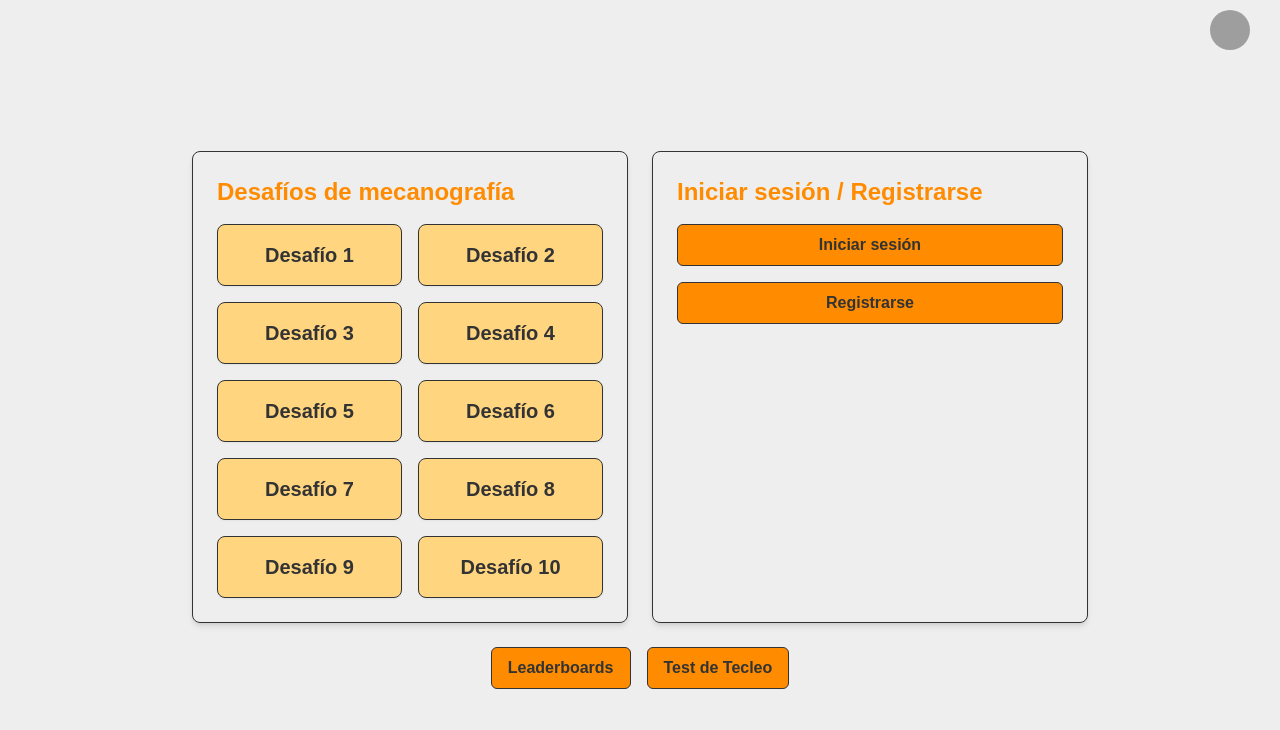
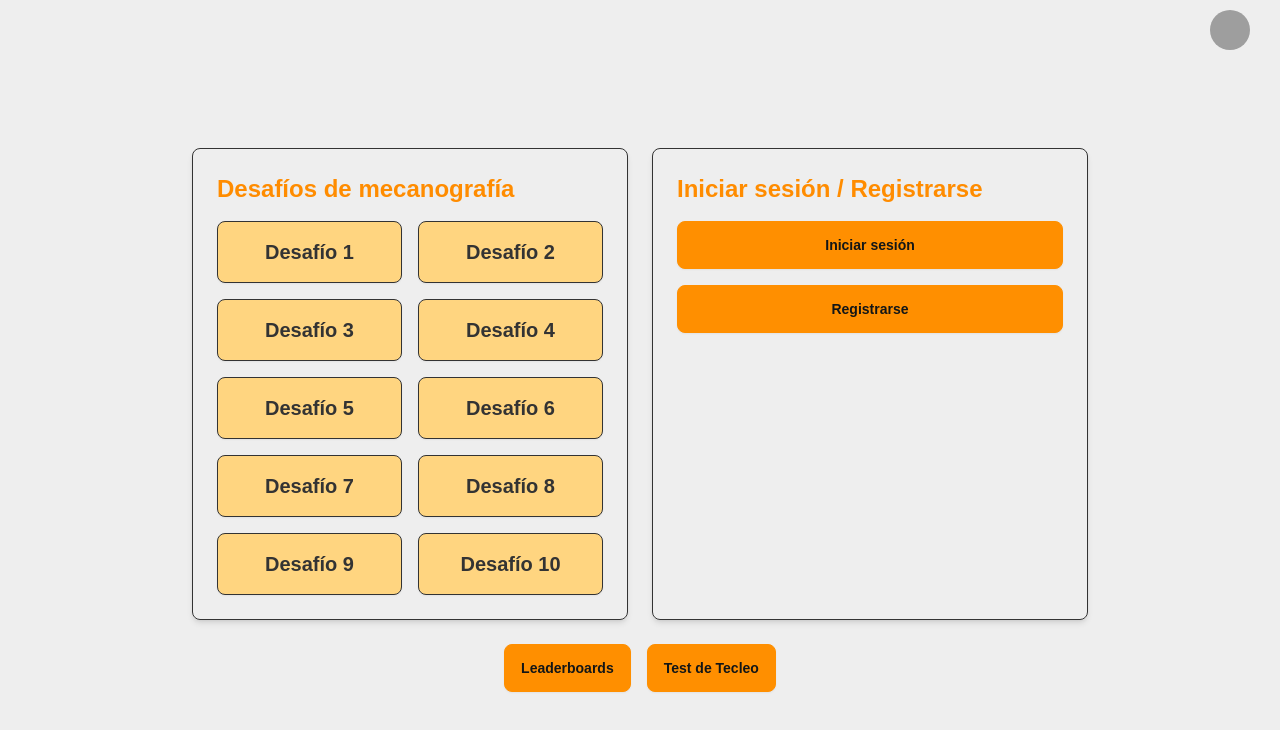
Before and after one commit to francohenker/aux-typing, a React (Create React App) app in the folder frontend/: page / in a window 1280 px wide. Shown: the top 730 px of the page. Built offline with nearby package versions, Linux system fonts and the light colour scheme; grey boxes are pictures that could not be loaded.

Commit message:
added daisyui component library & change css buttons

```diff
--- a/frontend/package.json
+++ b/frontend/package.json
@@ -10,6 +10,7 @@
     "buffer": "^6.0.3",
     "crypto": "^1.0.1",
     "crypto-browserify": "^3.12.0",
+    "daisyui": "^4.12.10",
     "jsonwebtoken": "^9.0.2",
     "jwa": "^2.0.0",
     "node": "^22.7.0",
--- a/frontend/src/pages/App.js
+++ b/frontend/src/pages/App.js
@@ -41,10 +41,10 @@ function App() {
             <div className="bg-white p-6 rounded-lg shadow-md border border-black">
               <h2 className="text-2xl font-bold mb-4 text-orange-600">Iniciar sesión / Registrarse</h2>
               <div className="flex flex-col space-y-4">
-                <button className="bg-orange-500 font-semibold text-white px-4 py-2 rounded-md border border-black hover:bg-orange-600 focus:outline-none" onClick={() => window.location.href = '/LoginPage'}>
+                <button className="btn btn-primary" onClick={() => window.location.href = '/LoginPage'}>
                   Iniciar sesión
                 </button>
-                <button className="bg-orange-200 font-semibold text-white px-4 py-2 rounded-md border border-black hover:bg-orange-300 focus:outline-none" onClick={() => window.location.href = '/RegisterPage'}>
+                <button className="btn btn-primary" onClick={() => window.location.href = '/RegisterPage'}>
                   Registrarse
                 </button>
               </div>
@@ -54,12 +54,12 @@ function App() {
           {/* Botones para Leaderboard y Test de Tecleo */}
           <div className="w-full max-w-4xl mt-6 flex justify-center space-x-4 font-semibold">
             <Link to="/leaderboards">
-              <button className="bg-orange-500 text-white px-4 py-2 rounded-md border border-black hover:bg-orange-600">
+              <button className="btn btn-primary">
                 Leaderboards
               </button>
             </Link>
             <Link to="/typing-test">
-              <button className="bg-orange-500 text-white px-4 py-2 rounded-md border border-black hover:bg-orange-600">
+              <button className="btn btn-primary">
                 Test de Tecleo
               </button>
             </Link>
--- a/frontend/src/pages/LoginPage.js
+++ b/frontend/src/pages/LoginPage.js
@@ -48,7 +48,7 @@ const LoginPage = () => {
         />
         <button
           onClick={handleLogin}
-          className="bg-orange-500 text-white px-4 py-2 rounded-md border border-black hover:bg-orange-600 w-full"
+          className="btn btn-primary btn-block"
         >
           Iniciar sesión
         </button>
--- a/frontend/src/pages/RegisterPage.js
+++ b/frontend/src/pages/RegisterPage.js
@@ -39,7 +39,7 @@ const RegisterPage = () => {
         />
         <button
           onClick={handleRegister}
-          className="bg-orange-500 text-white px-4 py-2 rounded-md border border-black hover:bg-orange-600 w-full"
+          className="btn btn-primary btn-block"
         >
           Registrar
         </button>
--- a/frontend/tailwind.config.js
+++ b/frontend/tailwind.config.js
@@ -1,5 +1,9 @@
+const { default: daisyui } = require('daisyui');
+
 /** @type {import('tailwindcss').Config} */
 module.exports = {
+
+
   content: [
     "./src/**/*.{js,jsx,ts,tsx}",
   ],
@@ -11,6 +15,10 @@ module.exports = {
       'foreground': '#485A6C',
     }
   },
+
+  daisyui: {
+    themes: ["halloween"],
+  },
   plugins: [
     function ({ addUtilities }) {
       addUtilities({
@@ -19,5 +27,6 @@ module.exports = {
         },
       });
     },
+    require('daisyui'),
   ],
 }
```
Also changed, not shown: 1 other file (tests, documents, lock files or other folders).
